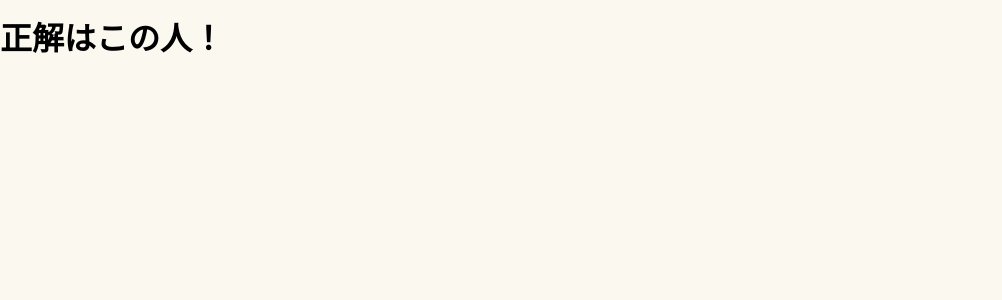
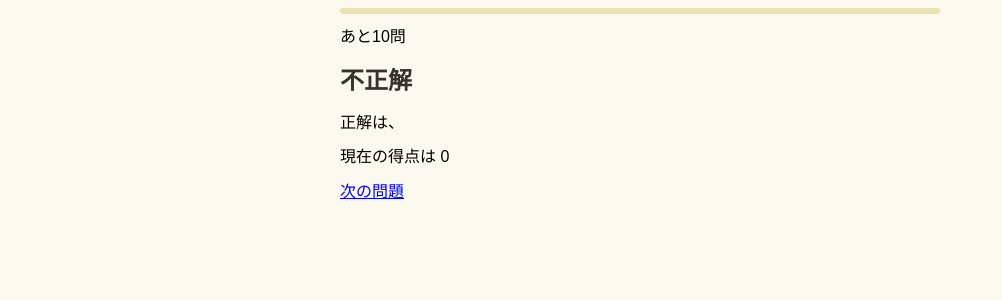
Before and after one commit to sasakiy84/ndl-hackathon-2023, a Vue app: page /answer in a window 1280 px wide. Shown: the top 300 px of the page, without its empty margins (0-1002 px from the left). Built offline with nearby package versions, Linux system fonts and the light colour scheme; a web font is replaced by a local one.

Commit message:
add answer page

```diff
--- a/src/views/AnswerView.vue
+++ b/src/views/AnswerView.vue
@@ -1,7 +1,82 @@
 <template>
-  <h1>正解はこの人！</h1>
+  <div class="body">
+    <main>
+      <progress
+        class="progress-bar"
+        :max="totalQuestionNumber"
+        :value="currentQuestionNumber"
+      ></progress>
+      <p class="progress-text">
+        あと{{ totalQuestionNumber - currentQuestionNumber }}問
+      </p>
+
+      <h1>{{ isCorrect ? "正解" : "不正解" }}</h1>
+      <p>正解は、{{ answer }}</p>
+      <p>現在の得点は {{ totalScore }}</p>
+      <RouterLink
+        to="/question"
+        v-if="totalQuestionNumber > currentQuestionNumber"
+        >次の問題</RouterLink
+      >
+      <a href="/" v-else>結果を見る</a>
+    </main>
+  </div>
 </template>
 
-<script setup lang="ts"></script>
+<script setup>
+import { useQuestionStore } from "../stores/question";
+import { RouterLink } from "vue-router";
 
-<style scoped></style>
+const questionStore = useQuestionStore();
+const currentQuestionNumber = questionStore.currentQuestionNum;
+const totalQuestionNumber = questionStore.totalQuestionNum;
+const totalScore = questionStore.totalScore;
+const answer = questionStore.questionIds[currentQuestionNumber - 1];
+const isCorrect = questionStore.scores[currentQuestionNumber - 1] > 0;
+</script>
+
+<style scoped>
+.body {
+  background: #fbf8f0;
+}
+
+main {
+  max-width: 600px;
+  margin: 0 auto 70px;
+}
+
+h1 {
+  font-weight: 500;
+  font-size: 24px;
+  line-height: 35px;
+  font-weight: 900;
+  color: #38322c;
+}
+
+h1 span {
+  margin-right: 15px;
+}
+
+.progress-bar {
+  width: 100%;
+  height: 6px;
+  border-radius: 10px;
+  appearance: none;
+}
+.progress-bar::-webkit-progress-bar {
+  background-color: #ece2b0;
+  border-radius: 6px;
+}
+.progress-bar::-webkit-progress-value {
+  background-color: #e6c620;
+  border-radius: 6px;
+}
+.progress-bar::-moz-progress-bar {
+  background-color: #ece2b0;
+  border-radius: 6px;
+}
+
+.progress-text {
+  margin-top: 10px;
+}
+</style>
--- a/src/views/QuestionView.vue
+++ b/src/views/QuestionView.vue
@@ -88,9 +88,9 @@
             <p class="text-hint-text">{{ selectedHint }}</p>
           </div>
 
-          <RouterLink to="/answer" class="show-answer-link"
-            >答えを見る</RouterLink
-          >
+          <button @click="submitAnswer" class="show-answer-link">
+            答えを見る
+          </button>
         </div>
       </div>
     </main>
@@ -101,15 +101,18 @@
 </template>
 
 <script setup>
-import { RouterLink } from "vue-router";
 import { useQuestionStore } from "../stores/question";
 import { ref, computed } from "vue";
 import { shuffleArray } from "../composables/util";
+import { useRouter } from "vue-router";
 
 const questionStore = useQuestionStore();
 const currentQuestionNumber = questionStore.currentQuestionNum;
 const totalQuestionNumber = questionStore.totalQuestionNum;
 const totalScore = questionStore.totalScore;
+const answer = questionStore.questionIds[currentQuestionNumber];
+
+const availableScore = ref(10);
 
 const currentHintImgIndex = ref(0);
 const hintImgLinks = [
@@ -157,17 +160,25 @@ const choices = ref([
 const pickedChoices = computed(() => {
   const dummyChoices = shuffleArray(choices.value)
     .filter((name) => {
-      return name !== questionStore[currentQuestionNumber];
+      return name !== answer;
     })
     .slice(0, 4);
 
-  const allCanditates = [
-    questionStore.questionIds[currentQuestionNumber],
-    ...dummyChoices,
-  ];
+  const allCanditates = [answer, ...dummyChoices];
 
   return shuffleArray(allCanditates);
 });
+
+const router = useRouter();
+const submitAnswer = async () => {
+  if (userAnswer.value === answer) {
+    questionStore.appendScore(availableScore.value);
+  } else {
+    questionStore.appendScore(0);
+  }
+
+  await router.push("/answer");
+};
 </script>
 
 <style scoped>
```
